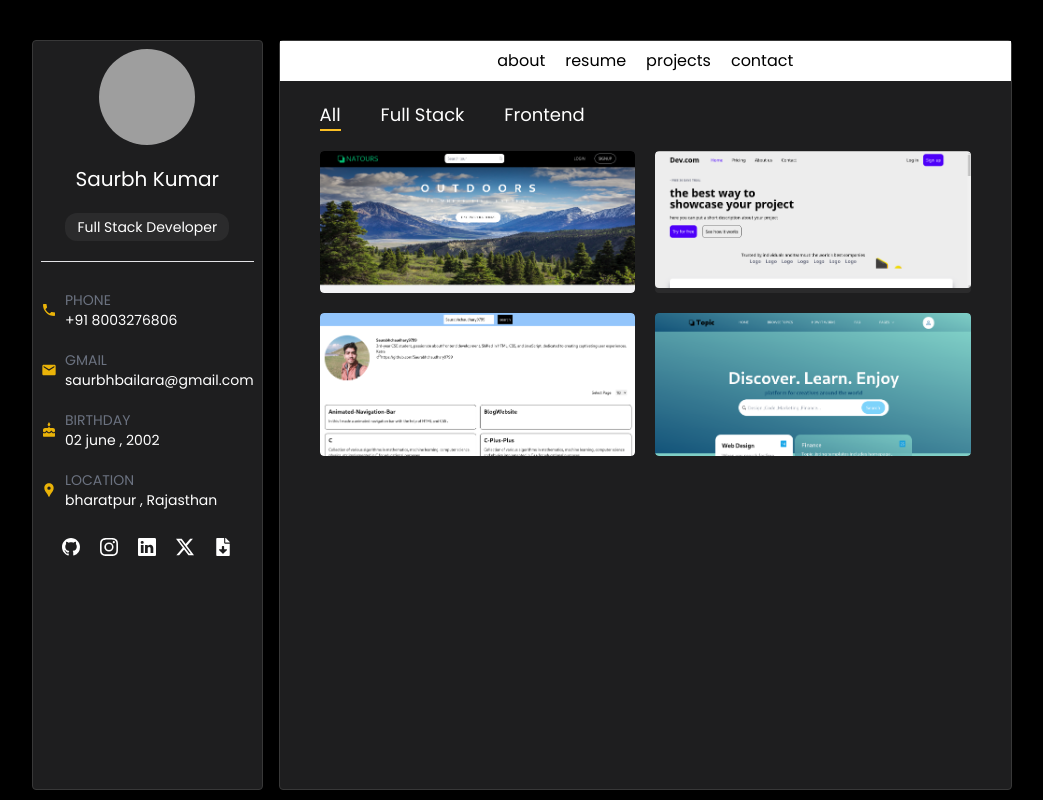
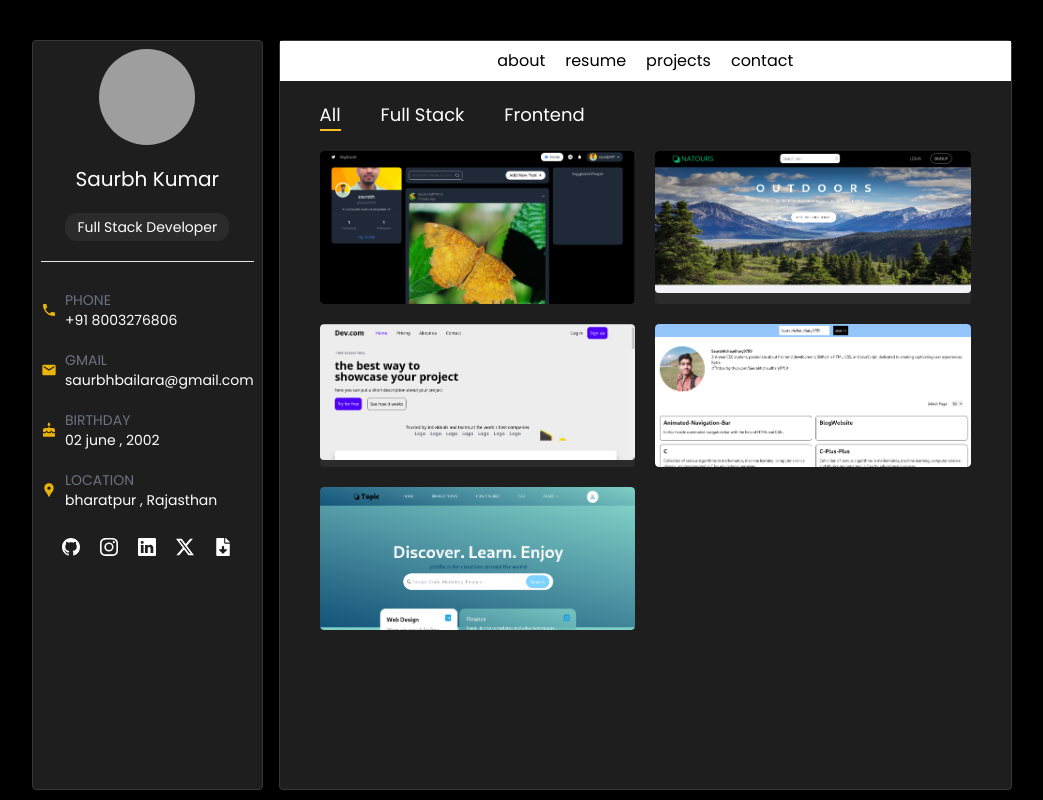
Before and after one commit to Saurabhchaudhary9799/portfolio_nextjs, a Next.js app: page /projects in a window 1280 px wide. Shown: the whole page, without its empty margins (118-1161 px from the left). Built offline with nearby package versions, Linux system fonts and the light colour scheme; grey boxes are pictures that could not be loaded.

Commit message:
new project added

```diff
--- a/src/app/projects/page.jsx
+++ b/src/app/projects/page.jsx
@@ -35,6 +35,13 @@ const shakeEffect = {
 const Projects = () => {
   const [category, setCategory] = useState("all");
   const projects = [
+    {
+      title: "SkySocial",
+      image: "/projects/skySocial.png",
+      githubLink: "https://github.com/Saurabhchaudhary9799/SkySocial",
+      liveLink: "https://sky-social.vercel.app/",
+      category: "fullstack",
+    },
     {
       title: "Natours",
       image: "/projects/natours.png",
```
Also changed, not shown: public/projects/skySocial.png (added).
